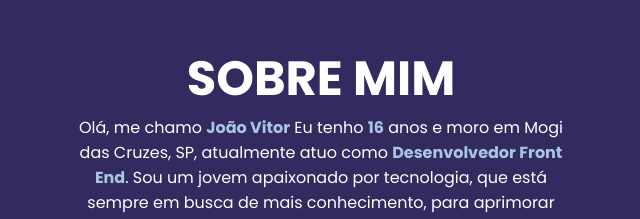
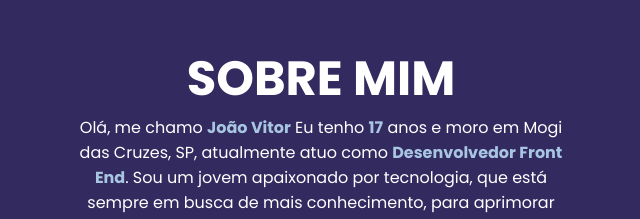
Before and after one commit to JvBarbosaDev/porfolio-new, a plain HTML site: page index.html in a window 1280 px wide. Shown: the part 992-1211 px from the top of the page, 319-959 px from the left. Drawn offline with Linux system fonts and the light colour scheme.

Commit message:
Update index.html

```diff
--- a/index.html
+++ b/index.html
@@ -44,7 +44,7 @@
                 <h1>SOBRE MIM</h1>
                 <p>
                     Olá, me chamo <strong>João Vitor</strong>
-                    Eu tenho <strong>16</strong> anos e moro em Mogi das Cruzes, SP, atualmente atuo como <strong>Desenvolvedor Front End</strong>. Sou um jovem apaixonado por tecnologia, que está sempre em busca de mais conhecimento, para aprimorar minhas habilidades e entregar sempre o melhor possível.
+                    Eu tenho <strong>17</strong> anos e moro em Mogi das Cruzes, SP, atualmente atuo como <strong>Desenvolvedor Front End</strong>. Sou um jovem apaixonado por tecnologia, que está sempre em busca de mais conhecimento, para aprimorar minhas habilidades e entregar sempre o melhor possível.
                 </p>
                 <div class="avatar-center">
                 <img src="img/avatar.png" width="200px" alt="avatar" class="avatar">
```
